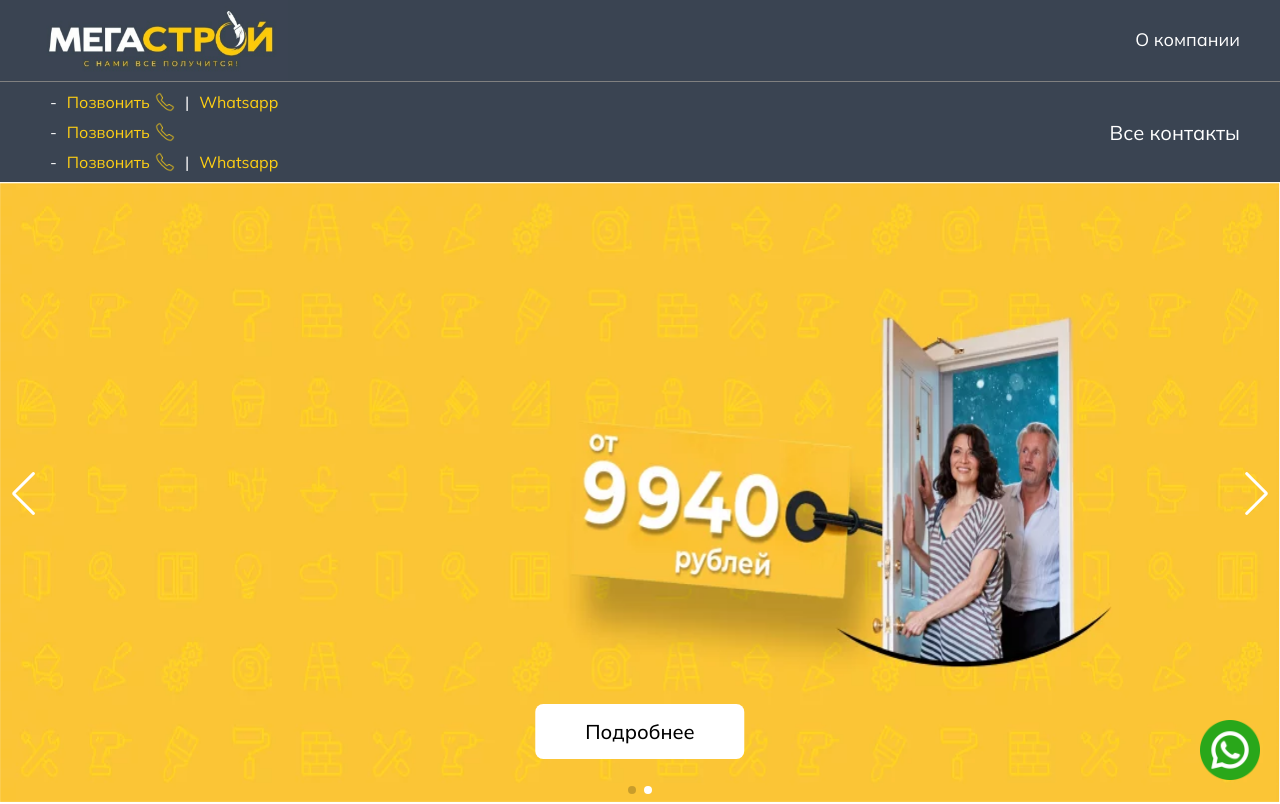
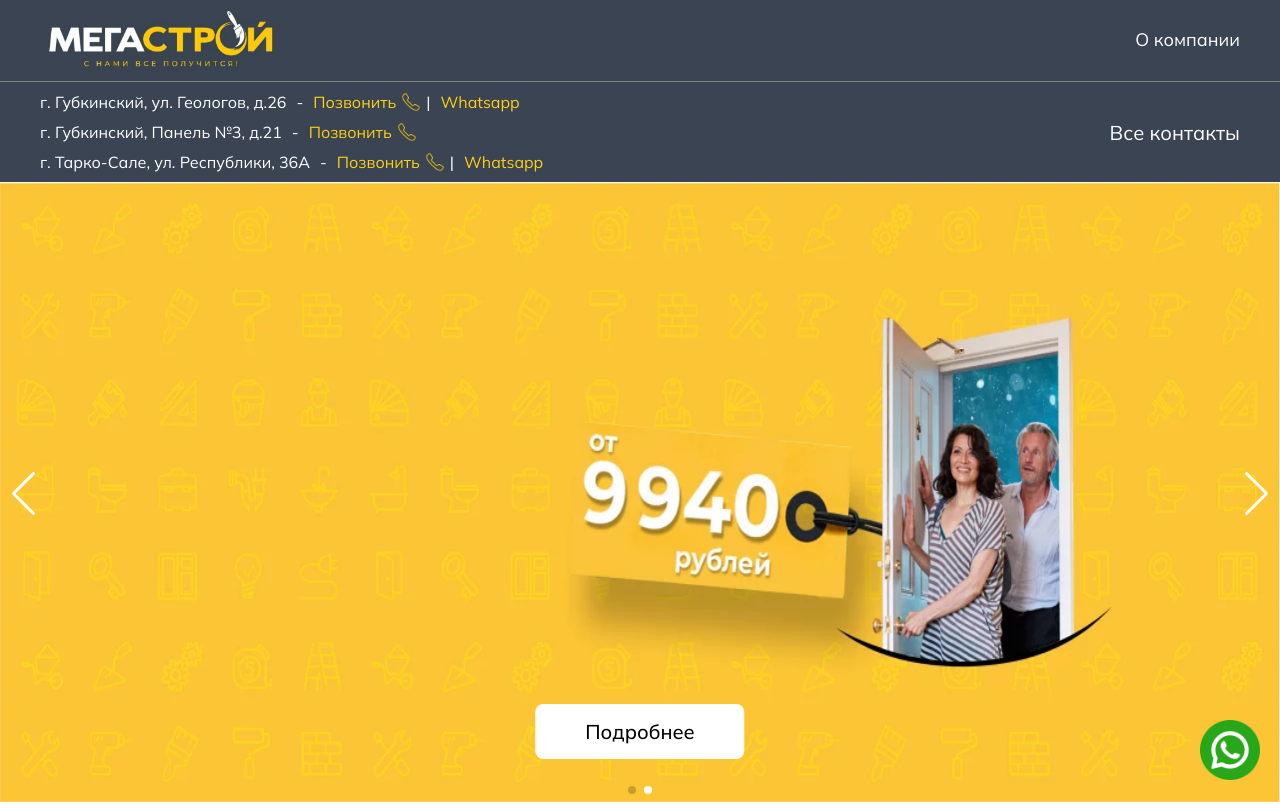
Before and after one commit to Yarnyan/mega, a React (Vite) app: page / in a window 1280 px wide. Shown: the top 804 px of the page. Built offline with nearby package versions, Linux system fonts and the light colour scheme.

Commit message:
Add files via upload

```diff
--- a/src/module/contacts/Contacts.jsx
+++ b/src/module/contacts/Contacts.jsx
@@ -23,9 +23,10 @@ export default function Contacts() {
                 <div className={styles.Contacts__container_items}>
                     <div className={styles.Contacts__items}>
                         {AddressData.map((item) => {
+                                      const formattedSubtitle = `${item.city} ${item.address}`;
                             return (
                                 <div className={styles.Contacts__item}>
-                                    <p>{item.subtitle}</p>
+                                    <p>{formattedSubtitle}</p>
                                     <span>-</span>
                                     <a target='_black' href='tel:+79826157240'>Позвонить</a>
                                     <img src="/image/tel.png" alt="" />
--- a/src/module/contacts/Contacts.module.scss
+++ b/src/module/contacts/Contacts.module.scss
@@ -42,7 +42,7 @@
   height: 20px;
   margin-left: 5px;
   color: #fff;
-  margin-right: 10px;
+  margin-right: 5px;
 }
 
 .Contacts__all {
@@ -63,10 +63,11 @@
     padding: 0 10px;
   }
   .Contacts__item p {
+    max-width: 112px;
     font-size: 13px;
   }
   .Contacts__item a {
-    margin-left: 1px;
+    margin-left: 5px;
     cursor: pointer;
     transition: 1s color;
     font-size: 13px;
--- a/src/module/social/Social.module.scss
+++ b/src/module/social/Social.module.scss
@@ -70,9 +70,6 @@
 .Contacts__item_kadr p {
     margin-right: 10px;
     font-size: 16px;
-    word-wrap: break-word;
-    max-width: 200px;
-    overflow-wrap: break-word;
 }
 
 .Contacts__item_kadr {
@@ -124,6 +121,14 @@
         font-weight: 700;
         transition: 1s border, 1s color;
     }
+    .Contacts__item p,
+.Contacts__item_kadr p {
+    margin-right: 10px;
+    font-size: 16px;
+    word-wrap: break-word;
+    max-width: 200px;
+    overflow-wrap: break-word;
+}
 
     .Contacts__item p {
         margin-right: 2px;
--- a/src/style/style.scss
+++ b/src/style/style.scss
@@ -63,8 +63,3 @@ button {
     right: 60px;
     width: 60px;
 }
-
-.subtitle {
-    max-width: 150px;
-    word-wrap: break-word;
-}
```
Also changed, not shown: 3 other files (tests, documents, lock files or other folders).
